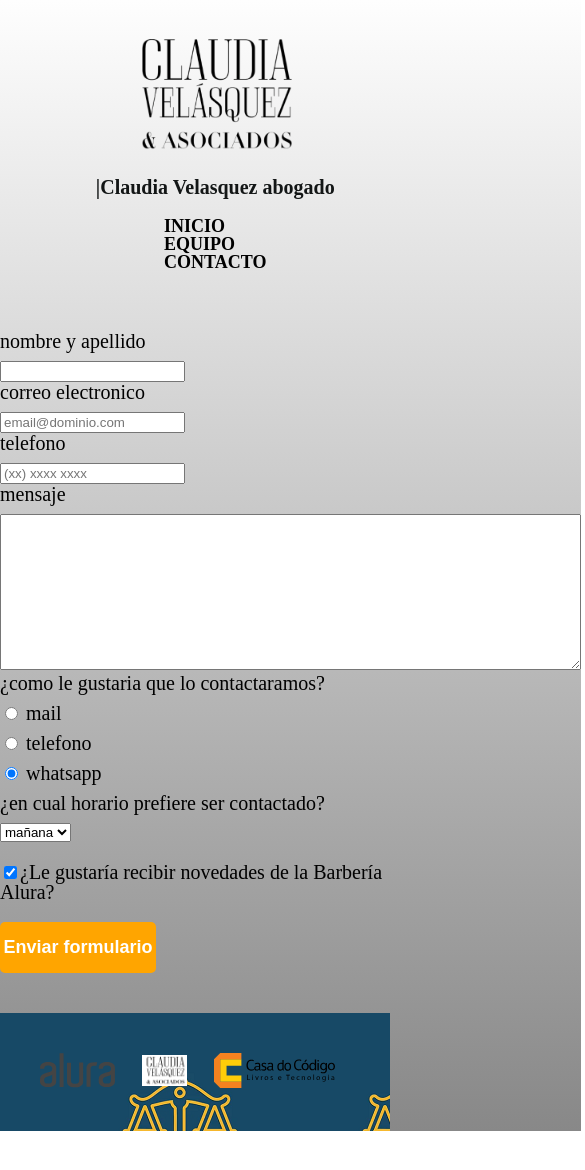
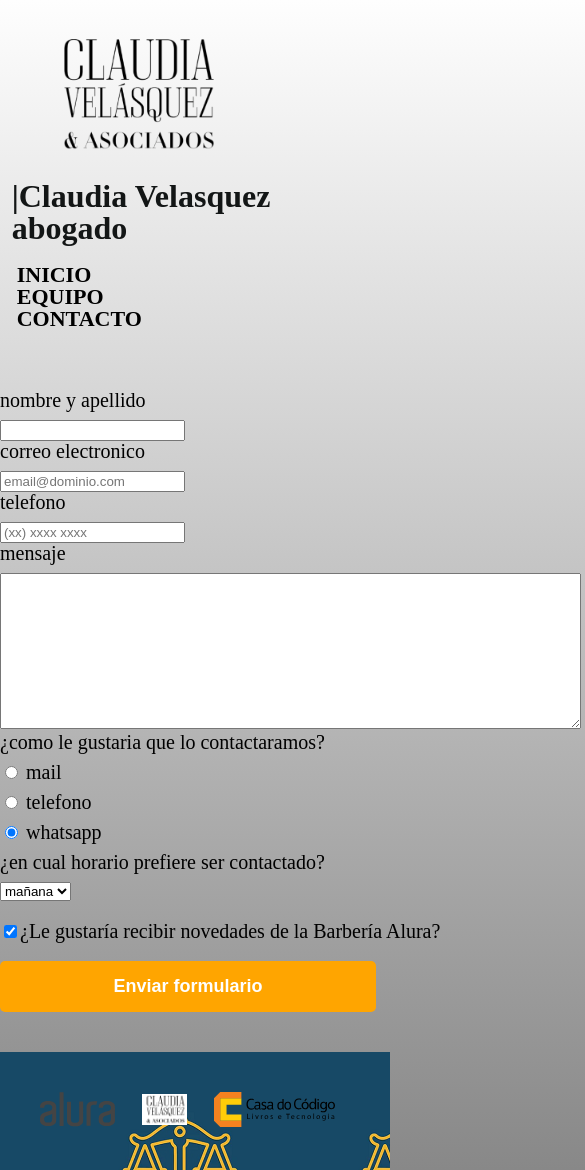
Before and after one commit to MauricioNv/estudioJuridico, a plain HTML site: page contacto.html in a window 390 px wide. Shown: the top 1170 px of the page, 585 px wide, since content can reach past the window. Before the commit the page ends 1131 px from the top, so only its background shows below. Drawn offline with Linux system fonts and the light colour scheme; files whose address does not match are found by name.

Commit message:
responsitive

```diff
--- a/css/flexbox.estilostotales.css
+++ b/css/flexbox.estilostotales.css
@@ -1,35 +1,150 @@
+/*----navegacion----*/
 
- .headerPrincipal .contenedor {
-    display: flex;
-    align-items: center;
-    justify-content: space-around;
+body {
+  background: linear-gradient(#FEFEFE, #888888);
+  width: auto;
 }
 
-  .headerPrincipal-nav {
-    display: flex;
-    justify-content: space-around;
+.contenedor {
+  width: 94%;
+  margin: 0 auto;
 }
 
-  .mainPrincipal {
-    align-items: center;
-    display: flex;
-    justify-content: space-around;
-    width: 90%;
+.headerPrincipal {
+  position: relative;
+  padding: 20px 0;
+}
+
+.logo {
+  width: 250px;
+}
+
+.headerPrincipal-titulo {
+  font-weight: bold;
+  font-size: 2em;
+  margin-bottom: 20px;
+  color: rgb(19, 22, 22);
+}
+
+.headerPrincipal-titulo:hover {
+  color: #de8220;
+  text-decoration: underline;
+}
+
+.headerPrincipal-nav-link {
+  text-transform: uppercase;
+  color: black;
+  font-weight: bold;
+  font-size: 22px;
+  text-decoration: none;
+  padding-inline: 5px;
+  display: block;
+}
+
+.headerPrincipal-nav-link:hover {
+  color: #de8220;
+  text-decoration: underline;
+}
+
+
+/*-----------equipo---------*/
+.sub {
+  margin: 10px 0;
+  font-size: 22px;
+  font-weight: bolder;
+  color: blue;
+}
+
+.item {
+  line-height: 1.5;
+}
+
+.item:before {
+  content: "✺";
 }
 
 footer {
+  background: url(fotos/pie\ pagina.png)
+}
+
+.itemP {
+  text-align: center;
+  color: red;
+}
+
+
+.mainPrincipal.informacion {
+  display: block;
+  align-items: center;
+  padding-left: 20%;
+  width: 940px;
+
+}
+
+#imgCala {
+  border-radius: 30%;
+  width: 400px;
+  box-shadow: 10px 10px 30px 10px rgb(60, 58, 58);
+}
+
+#imgCala:hover {
+  opacity: 0.3;
+}
+
+/*---------------------------contacto---------- */
+
+.claseContacto{
+  width: 940px;
+  margin: 0 auto;
+}
+
+form{
+  margin: 40px 0;
+}
+form label, form legend{
+    display: block;
+    font-size: 20px;
+    margin: 0 0 10px;
+}
+
+.input-padron{
+    display: block;
+    margin: 0 0 20px;
+    padding: 10px 25px;
+    width: 50%;
+}
+
+.checkbox{
+    margin:20px 0;
+}
+
+.enviar{
+    width: 40%;
+    padding: 15px 0;
+    font-size: 18px;
+    font-weight: bold;
+    color:white;
+    background: orange;
+    border:none;
+    border-radius: 5px;
+    transition: 1s all;
+    cursor:pointer;
+}
+
+.enviar:hover{
+    background: darkorange;
+    transform: scale(1.2);
+}
+
+/*------------footer-------------------*/
+
+footer {
+
   position: relative;
   text-align: center;
   padding: 40px;
 
 }
-  #imgCala {
-    align-items: center;
-
-  }
-  .
-
-  /*-----------------piedepagina-----------------------------*/
 
 .rodapePrincipal-patrocinadores .container {
   display: flex;
@@ -50,53 +165,3 @@
   font-size: 13px;
   margin: 20px;
 }
-
-  @media only screen and (max-width: 960px) {
-
-    .headerPrincipal .contenedor {
-      padding: 0 2rem 0 2rem;
-      flex-direction: column;
-    }
-
-    .headerPrincipal .contenedor {
-      padding: 0 2rem 0 2rem;
-      flex-direction: column;
-    }
-
-    .headerPrincipal-titulo {
-      flex-direction: column;
-      font-size: 20px;
-
-    }
-
-    .headerPrincipal-nav {
-      flex-direction: column;
-
-    }
-
-    .headerPrincipal-nav-link {
-      display: block;
-      flex-direction: column;
-      font-size: 18px;
-
-    }
-
-    .headerPrincipal .contenedor {
-      flex-direction: column;
-      align-items: center;
-    }
-    .mainPrincipal{
-      flex-direction: column;
-    }
-    .formulario{
-      display: block;
-      flex-direction: column;
-    }
-    .claseContacto{
-      width: 100%;
-      margin: 0 auto;
-    }
-
-
-
-  }
```
Lines whose indentation alone changed are shown as unchanged.
